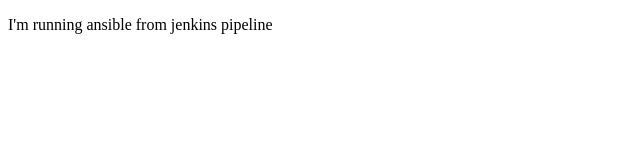
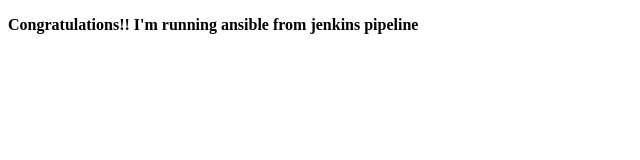
Before and after one commit to EducoAshim/ansible, a plain HTML site: page index.html in a window 1280 px wide. Shown: the whole page, without its empty margins (0-640 px from the left). Drawn offline with Linux system fonts and the light colour scheme.

Commit message:
Update index.html
Changed html

```diff
--- a/index.html
+++ b/index.html
@@ -4,6 +4,6 @@
     <title>Hello!</title>
   </head>
   <body>
-    <p><h>I'm running ansible from jenkins pipeline</h></p>
+    <p><b>Congratulations!! I'm running ansible from jenkins pipeline</b></p>
   </body>
 </html>
```
